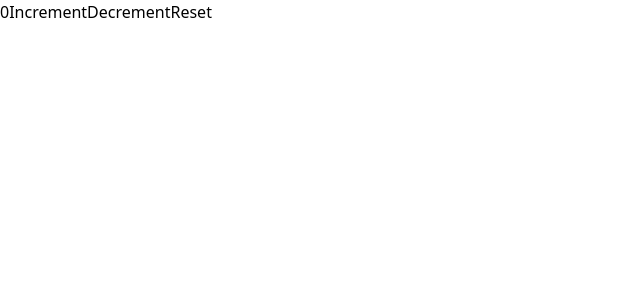
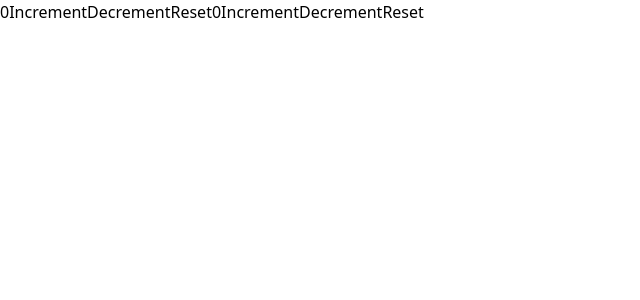
Before and after one commit to YannKamche/Learning-React, a React (Vite) app in the folder react-hooks/: page / in a window 1280 px wide. Shown: the top 300 px of the page, without its empty margins (0-640 px from the left). Built offline with nearby package versions, Linux system fonts and the light colour scheme.

Commit message:
Multiple useReducers

```diff
--- a/react-hooks/src/components/CounterReducer.jsx
+++ b/react-hooks/src/components/CounterReducer.jsx
@@ -15,15 +15,33 @@ const reducer = (state, action) => {
 }
 const CounterReducer = () => {
 
-    const [count, dispatch] = useReducer(reducer, initialState)
+    const [count, dispatch] = useReducer(reducer, initialState);
+    const [count2, dispatchTwo] = useReducer(reducer, initialState)
   return (
-      <div>
-          {count}
-          <button className="" onClick={() => dispatch('increment')}>Increment</button>
-          <button className="" onClick={() => dispatch('decrement')}>Decrement</button>
-          <button className="" onClick={() => dispatch('reset')}>Reset</button>
+    <div>
+      {count}
+      <button className="" onClick={() => dispatch("increment")}>
+        Increment
+      </button>
+      <button className="" onClick={() => dispatch("decrement")}>
+        Decrement
+      </button>
+      <button className="" onClick={() => dispatch("reset")}>
+        Reset
+      </button>
+
+      {count2}
+      <button className="" onClick={() => dispatchTwo("increment")}>
+        Increment
+      </button>
+      <button className="" onClick={() => dispatchTwo("decrement")}>
+        Decrement
+      </button>
+      <button className="" onClick={() => dispatchTwo("reset")}>
+        Reset
+      </button>
     </div>
-  )
+  );
 }
 
 export default CounterReducer
```
